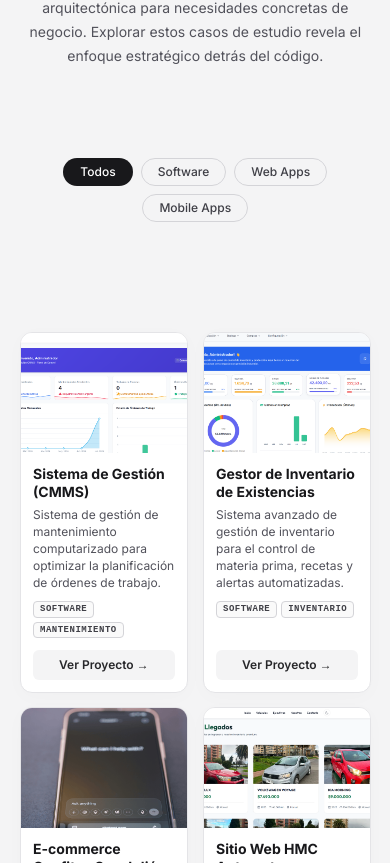
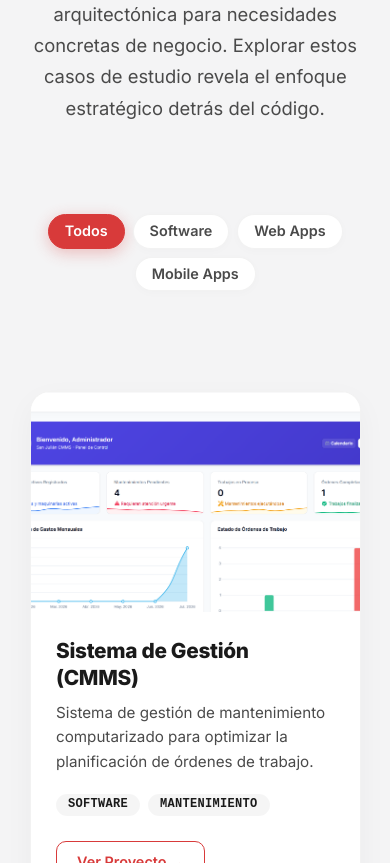
Before and after one commit to CarlosL-Code/Portafolio_react, a React (Vite) app: page / in a window 390 px wide. Shown: the part 4021-4884 px from the top of the page. Built offline with nearby package versions, Linux system fonts and the light colour scheme.

Commit message:
Rediseño completo de tarjetas, animaciones y modos claro/oscuro

```diff
--- a/src/componentes/layout/Trabajos.css
+++ b/src/componentes/layout/Trabajos.css
@@ -1,5 +1,8 @@
 .trabajos {
-  padding: 60px 0 80px;
+  padding: 60px 0 100px;
+  display: flex;
+  flex-direction: column;
+  align-items: center;
 }
 
 /* ============================= */
@@ -8,136 +11,141 @@
 .trabajos .encabezado {
   text-align: center;
   margin-bottom: 40px;
+  max-width: 800px;
 }
 
 .titulo-premium {
-  font-size: 42px;
-  font-weight: 800;
-  margin-bottom: 16px;
-  color: var(--shade-9);
-  letter-spacing: -1px;
+  font-size: 3rem;
+  font-weight: 900;
+  margin-bottom: 15px;
+  background: linear-gradient(90deg, var(--primario) 0%, #ff8c42 50%, #ffa500 100%);
+  -webkit-background-clip: text;
+  -webkit-text-fill-color: transparent;
+  line-height: 1.15;
+  letter-spacing: -1.5px;
 }
 
-.dark .titulo-premium {
-  color: var(--dark-title);
+body.dark .titulo-premium {
+  background: linear-gradient(90deg, #ff6b6b 0%, var(--primario) 50%, #ff8c42 100%);
+  -webkit-background-clip: text;
+  -webkit-text-fill-color: transparent;
 }
 
 .subtitulo-premium {
-  max-width: 600px;
-  margin: 0 auto;
-  font-size: 16px;
-  color: var(--shade-6);
+  font-size: 1.15rem;
+  color: #4a4a4a;
   line-height: 1.7;
+  margin-top: 15px;
 }
 
-.dark .subtitulo-premium {
-  color: var(--dark-subtitle);
+body.dark .subtitulo-premium {
+  color: #a1a1aa;
 }
 
-/* ============================= */
-/* FILTROS PREMIUM */
-/* ============================= */
+/* ===========================
+   FILTROS PREMIUM (Pills)
+=========================== */
 .filtros-premium {
   display: flex;
+  flex-wrap: wrap;
   gap: 12px;
-  flex-wrap: wrap;
+  margin-bottom: 50px;
   justify-content: center;
-  margin-bottom: 60px;
 }
 
 .filtros-premium label {
-  padding: 8px 24px;
-  border-radius: 50px;
-  font-size: 14px;
-  font-weight: 500;
   cursor: pointer;
-  border: 1px solid var(--shade-4);
-  color: var(--shade-7);
-  transition: all 0.3s ease;
-  user-select: none;
+  padding: 10px 24px;
+  border-radius: 100px;
+  font-size: 0.95rem;
+  font-weight: 600;
+  transition: all 0.4s cubic-bezier(0.34, 1.56, 0.64, 1);
+  background: #ffffff;
+  color: #4a4a4a;
+  border: 1px solid rgba(0, 0, 0, 0.05);
+  box-shadow: 0 2px 10px rgba(0, 0, 0, 0.02);
 }
 
-.filtros-premium input[type="radio"] {
+body.dark .filtros-premium label {
+  background: rgba(255, 255, 255, 0.05);
+  color: #a1a1aa;
+  border: 1px solid rgba(255, 255, 255, 0.1);
+  box-shadow: none;
+}
+
+.filtros-premium input {
   display: none;
 }
 
-.dark .filtros-premium label {
-  border-color: rgba(255, 255, 255, 0.15);
-  color: var(--dark-subtitle);
+.filtros-premium label:hover {
+  transform: translateY(-2px);
+  background: #f4f4f5;
+  color: #1a1a1a;
+}
+body.dark .filtros-premium label:hover {
+  background: rgba(255, 255, 255, 0.1);
+  color: #ffffff;
 }
 
-.filtros-premium label:hover {
-  border-color: var(--shade-6);
-  color: var(--shade-9);
+.filtros-premium label.activo {
+  background: var(--primario);
+  color: white;
+  border-color: var(--primario);
+  box-shadow: 0 4px 15px rgba(216, 58, 58, 0.3);
+}
+body.dark .filtros-premium label.activo {
+  box-shadow: 0 4px 20px rgba(216, 58, 58, 0.4);
 }
 
-.dark .filtros-premium label:hover {
-  border-color: rgba(255, 255, 255, 0.3);
-  color: #fff;
-}
-
-/* Estado activo de los filtros */
-.filtros-premium label.activo {
-  background: var(--shade-9);
-  color: #fff;
-  border-color: transparent;
-}
-
-.dark .filtros-premium label.activo {
-  background: rgba(255, 255, 255, 0.1);
-  color: #fff;
-  border-color: rgba(255, 255, 255, 0.2);
-}
-
-/* ============================= */
-/* GRID PREMIUM */
-/* ============================= */
+/* ===========================
+   GRID PREMIUM
+=========================== */
 .grid-premium {
   display: grid;
   grid-template-columns: repeat(3, 1fr);
-  gap: 30px;
+  gap: 35px;
+  width: 100%;
   max-width: 1200px;
   margin: 0 auto;
 }
 
-/* ============================= */
-/* TARJETAS (CARDS) */
-/* ============================= */
+/* ===========================
+   TARJETA PROYECTO
+=========================== */
 .tarjeta-proyecto {
-  background: var(--shade-1);
-  border: 1px solid var(--shade-3);
-  border-radius: 12px;
+  background: #ffffff;
+  border: 1px solid rgba(0, 0, 0, 0.05);
+  border-radius: 20px;
+  overflow: hidden;
+  transition: all 0.5s cubic-bezier(0.34, 1.56, 0.64, 1);
+  box-shadow: 0 10px 30px rgba(0, 0, 0, 0.04);
   display: flex;
   flex-direction: column;
-  overflow: hidden;
-  transition: transform 0.4s ease, box-shadow 0.4s ease, border-color 0.4s ease;
-  box-shadow: 0 4px 20px rgba(0, 0, 0, 0.02);
 }
 
-.dark .tarjeta-proyecto {
-  background: rgba(15, 23, 42, 0.4); /* Un fondo azul muy profundo y traslucido */
-  border: 1px solid rgba(255, 255, 255, 0.05);
-  box-shadow: 0 10px 30px rgba(0, 0, 0, 0.3);
+body.dark .tarjeta-proyecto {
+  background: rgba(255, 255, 255, 0.02);
+  border-color: rgba(255, 255, 255, 0.06);
+  box-shadow: 0 15px 40px rgba(0, 0, 0, 0.2);
+  backdrop-filter: blur(12px);
+  -webkit-backdrop-filter: blur(12px);
 }
 
 .tarjeta-proyecto:hover {
-  transform: translateY(-8px);
+  transform: translateY(-10px);
   box-shadow: 0 20px 40px rgba(0, 0, 0, 0.08);
-  border-color: var(--shade-4);
+}
+body.dark .tarjeta-proyecto:hover {
+  border-color: rgba(255, 82, 82, 0.3);
+  box-shadow: 0 20px 50px rgba(0, 0, 0, 0.4), 0 0 20px rgba(255, 82, 82, 0.1);
 }
 
-.dark .tarjeta-proyecto:hover {
-  box-shadow: 0 20px 40px rgba(0, 0, 0, 0.5);
-  border-color: rgba(255, 255, 255, 0.15);
-}
-
-/* ============================= */
-/* IMAGEN DEL PROYECTO */
-/* ============================= */
+/* Imagen del Proyecto */
 .imagen-proyecto {
   width: 100%;
   height: 220px;
   overflow: hidden;
+  position: relative;
   cursor: pointer;
 }
 
@@ -145,173 +153,168 @@
   width: 100%;
   height: 100%;
   object-fit: cover;
-  transform: scale(1.02);
-  transition: transform 0.6s cubic-bezier(0.25, 0.8, 0.25, 1);
+  transition: transform 0.8s cubic-bezier(0.2, 0, 0.2, 1);
 }
 
 .tarjeta-proyecto:hover .imagen-proyecto img {
   transform: scale(1.08);
 }
 
-/* ============================= */
-/* INFORMACIÓN DEL PROYECTO */
-/* ============================= */
+body.dark .imagen-proyecto::after {
+  content: '';
+  position: absolute;
+  top: 0; left: 0; right: 0; bottom: 0;
+  background: rgba(0,0,0,0.2);
+  transition: background 0.4s ease;
+  pointer-events: none;
+}
+body.dark .tarjeta-proyecto:hover .imagen-proyecto::after {
+  background: rgba(0,0,0,0);
+}
+
+/* Información del Proyecto */
 .info-proyecto {
-  padding: 24px;
+  padding: 25px;
   display: flex;
   flex-direction: column;
-  flex: 1;
+  flex-grow: 1;
 }
 
 .titulo-proyecto {
-  font-size: 22px;
-  font-weight: 700;
-  color: var(--shade-9);
-  margin-bottom: 12px;
+  font-size: 1.3rem;
+  font-weight: 800;
+  color: #1a1a1a;
+  margin-bottom: 10px;
+  letter-spacing: -0.3px;
   line-height: 1.3;
 }
-
-.dark .titulo-proyecto {
-  color: var(--dark-title);
+body.dark .titulo-proyecto {
+  color: #ffffff;
 }
 
 .desc-proyecto {
-  font-size: 15px;
-  color: var(--shade-6);
+  font-size: 0.95rem;
+  color: #4a4a4a;
   line-height: 1.6;
-  margin-bottom: 24px;
-  min-height: 72px; /* Asegura altura consistente entre tarjetas */
+  margin-bottom: 20px;
+  flex-grow: 1;
+}
+body.dark .desc-proyecto {
+  color: #a1a1aa;
 }
 
-.dark .desc-proyecto {
-  color: var(--dark-text);
-}
-
-/* ============================= */
-/* TAGS / TECNOLOGÍAS */
-/* ============================= */
+/* Tags (Píldoras) */
 .tags-proyecto {
   display: flex;
   flex-wrap: wrap;
   gap: 8px;
-  margin-bottom: 30px;
+  margin-bottom: 25px;
 }
 
 .tag-pildora {
-  font-size: 11px;
+  background: rgba(0, 0, 0, 0.04);
+  color: #1a1a1a;
+  font-size: 0.75rem;
   font-family: monospace, "Inter", sans-serif;
-  text-transform: uppercase;
-  letter-spacing: 0.5px;
-  padding: 4px 10px;
-  border-radius: 4px;
   font-weight: 600;
-
-  color: var(--shade-7);
-  border: 1px solid var(--shade-4);
-  background: rgba(0,0,0,0.02);
+  padding: 4px 12px;
+  border-radius: 100px;
+  letter-spacing: 0.3px;
+}
+body.dark .tag-pildora {
+  background: rgba(255, 255, 255, 0.06);
+  color: #e4e4e7;
 }
 
-.dark .tag-pildora {
-  color: rgba(255, 255, 255, 0.7);
-  border: 1px solid rgba(255, 255, 255, 0.15);
-  background: rgba(255, 255, 255, 0.03);
-}
-
-/* ============================= */
-/* BOTÓN CARD */
-/* ============================= */
+/* Botón Ver Proyecto */
 .btn-proyecto {
-  margin-top: auto;
-  width: 100%;
-  padding: 14px;
-  border: none;
-  border-radius: 6px;
-  font-size: 14px;
+  background: transparent;
+  color: var(--primario);
+  border: 1px solid var(--primario);
+  padding: 12px 20px;
+  border-radius: 10px;
   font-weight: 600;
+  font-size: 0.9rem;
   cursor: pointer;
-
-  background: var(--shade-2);
-  color: var(--shade-8);
   transition: all 0.3s ease;
-}
-
-.dark .btn-proyecto {
-  background: rgba(255, 255, 255, 0.08);
-  color: #fff;
+  align-self: flex-start;
 }
 
 .btn-proyecto:hover {
-  background: var(--shade-3);
-  color: var(--shade-9);
+  background: var(--primario);
+  color: white;
+  box-shadow: 0 4px 15px rgba(216, 58, 58, 0.3);
 }
 
-.dark .btn-proyecto:hover {
-  background: rgba(255, 255, 255, 0.15);
-}
-
-/* ============================= */
-/* BOTÓN CARGAR MÁS */
-/* ============================= */
+/* ===========================
+   BOTÓN CARGAR MÁS
+=========================== */
 .load-more-container {
+  margin-top: 50px;
   display: flex;
   justify-content: center;
-  margin-top: 60px;
   width: 100%;
 }
 
 .btn-load-more {
   background: transparent;
-  color: var(--shade-9);
-  border: 2px solid var(--shade-9);
+  color: #4a4a4a;
+  border: 1px solid rgba(0, 0, 0, 0.1);
+  padding: 14px 32px;
   border-radius: 100px;
-  padding: 14px 32px;
-  font-size: 16px;
   font-weight: 600;
+  font-size: 1rem;
   cursor: pointer;
-  transition: all 0.3s ease;
+  transition: all 0.4s cubic-bezier(0.34, 1.56, 0.64, 1);
 }
-
 body.dark .btn-load-more {
-  color: var(--dark-text);
-  border-color: var(--shade-7);
+  color: #e4e4e7;
+  border-color: rgba(255,255,255,0.2);
 }
 
 .btn-load-more:hover {
-  background: var(--shade-9);
-  color: #fff;
+  background: #f4f4f5;
   transform: translateY(-2px);
-  box-shadow: 0 10px 20px rgba(0, 0, 0, 0.1);
+  color: #1a1a1a;
+}
+body.dark .btn-load-more:hover {
+  background: rgba(255,255,255,0.05);
+  color: #ffffff;
 }
 
-body.dark .btn-load-more:hover {
-  background: var(--dark-text);
-  color: var(--dark-bg);
-  box-shadow: 0 10px 20px rgba(255, 255, 255, 0.1);
+/* ===========================
+   ANIMACIONES SCROLL
+=========================== */
+.anim-scroll {
+  opacity: 0;
+  transform: translateY(30px);
+  transition: opacity 0.6s ease-out, transform 0.6s ease-out;
 }
 
-/* ============================= */
-/* RESPONSIVE */
-/* ============================= */
-@media (max-width: 1024px) {
+.anim-scroll.visible {
+  opacity: 1;
+  transform: translateY(0);
+}
+
+/* ===========================
+   RESPONSIVE
+=========================== */
+@media screen and (max-width: 1024px) {
   .grid-premium {
     grid-template-columns: repeat(2, 1fr);
+    padding: 0 20px;
   }
 }
 
-@media (max-width: 640px) {
+@media screen and (max-width: 768px) {
   .grid-premium {
-    grid-template-columns: repeat(2, 1fr);
-    gap: 15px;
-    padding: 0 10px;
+    grid-template-columns: 1fr;
+    gap: 24px;
+    padding: 0 20px;
   }
 
-  .titulo-premium {
-    font-size: 28px;
-  }
-
-  .subtitulo-premium {
-    font-size: 14px;
-    padding: 0 10px;
+  .trabajos {
+    padding: 40px 0 80px;
   }
 
   .filtros-premium {
@@ -319,42 +322,7 @@ body.dark .btn-load-more:hover {
   }
 
   .filtros-premium label {
-    padding: 6px 16px;
-    font-size: 12px;
-  }
-
-  .imagen-proyecto {
-    height: 120px;
-  }
-
-  .info-proyecto {
-    padding: 12px;
-  }
-
-  .titulo-proyecto {
-    font-size: 14px;
-    margin-bottom: 6px;
-  }
-
-  .desc-proyecto {
-    font-size: 12px;
-    min-height: auto;
-    margin-bottom: 10px;
-    line-height: 1.4;
-  }
-
-  .tags-proyecto {
-    margin-bottom: 12px;
-    gap: 4px;
-  }
-
-  .tag-pildora {
-    font-size: 9px;
-    padding: 2px 6px;
-  }
-
-  .btn-proyecto {
-    padding: 8px;
-    font-size: 12px;
+    padding: 8px 16px;
+    font-size: 0.9rem;
   }
 }
```
Also changed, not shown: src/seo-pages.css (+121 -53 lines).
